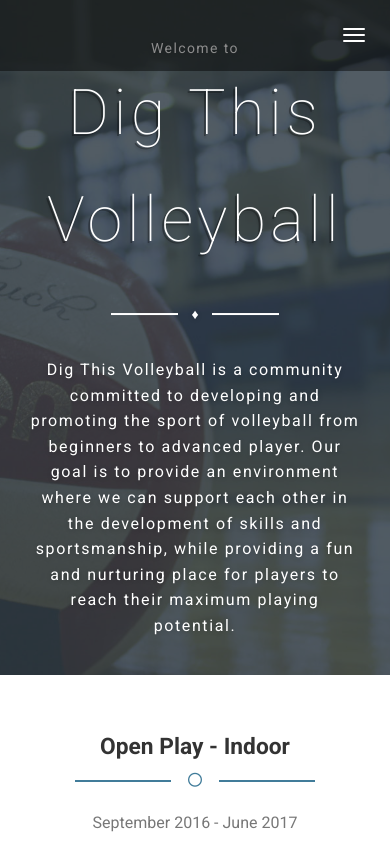
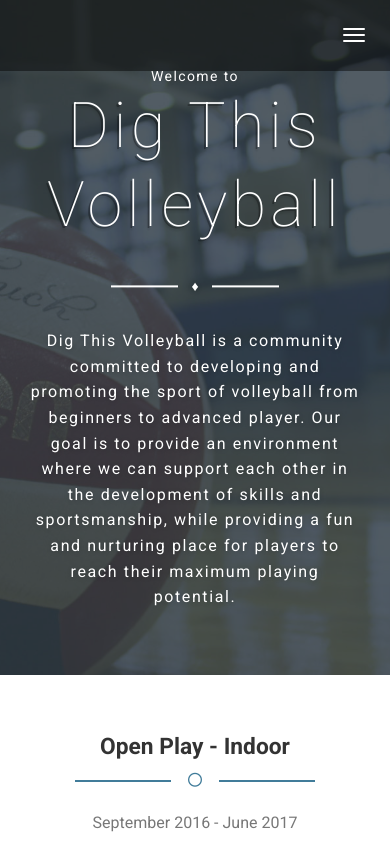
Before and after one commit to LKevinLeeL/DigThisVolleyball-2016, a plain HTML site: page index.html in a window 390 px wide. Shown: the top 844 px of the page. Drawn offline with nearby package versions, Linux system fonts and the light colour scheme.

Commit message:
H1 mobile

```diff
--- a/less/style.less
+++ b/less/style.less
@@ -2470,7 +2470,6 @@ a,
   .section-header .content h1 {
     font-size: 4.5em;
     letter-spacing: 0.07em;
-    line-height: 1.7;
   }
   .section-header .content h1 span {
     font-size: 1em;
```
Also changed, not shown: css/style.css.
